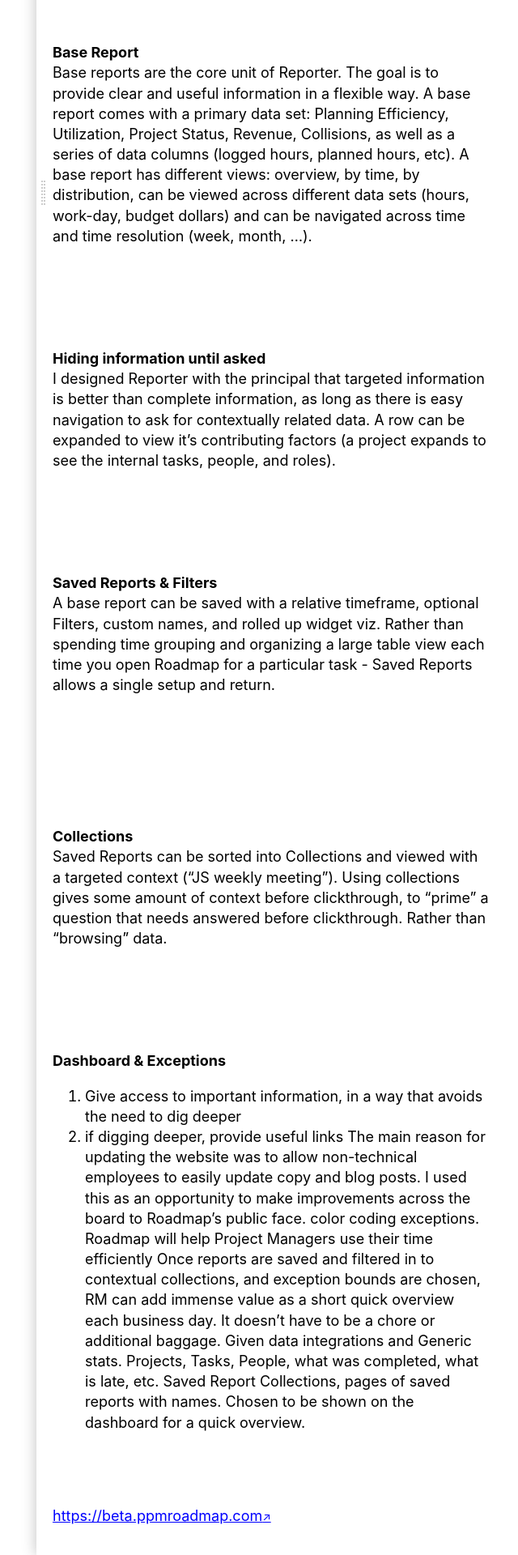
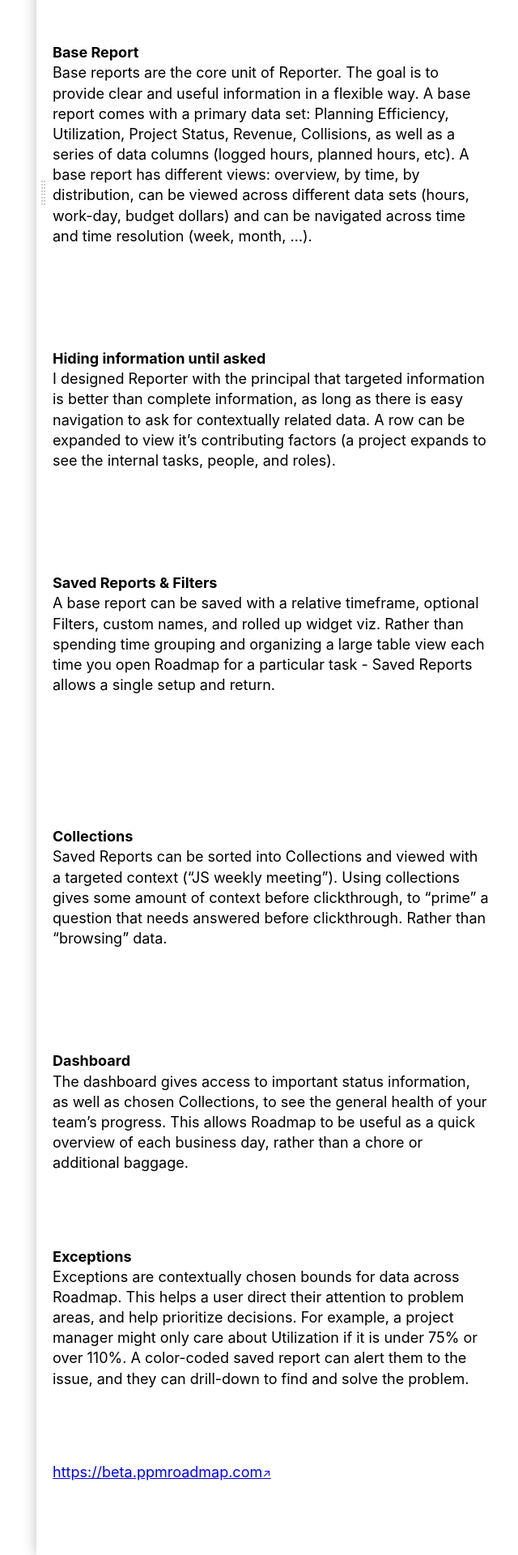
Before and after one commit to trevorsee/2017-website-archive, a Jekyll site: the page built from _projects/roadmap-reporter.markdown, in a window 1280 px wide. Shown: the part 1445-3365 px from the top of the page at 81% size, without its empty margins (329-969 px from the left). Built offline with Jekyll 4.4.1, drawn with Linux system fonts in a browser that asks for light colours.

Commit message:
add content, reporter

```diff
--- a/_projects/roadmap-reporter.markdown
+++ b/_projects/roadmap-reporter.markdown
@@ -94,14 +94,14 @@
 <img ix-path="trevorcarr-dot-info-roadmapreporter11.png"
      sizes="100vw" />
 
-**Dashboard & Exceptions**
+**Dashboard**
 <br>
-1.  Give access to important information, in a way that avoids the need to dig deeper
-2.  if digging deeper, provide useful links
-The main reason for updating the website was to allow non-technical employees to easily update copy and blog posts. I used this as an opportunity to make improvements across the board to Roadmap’s public face.
-color coding exceptions. Roadmap will help Project Managers use their time efficiently
-Once reports are saved and filtered in to contextual collections, and exception bounds are chosen, RM can add immense value as a short quick overview each business day. It doesn't have to be a chore or additional baggage. Given data integrations and
-Generic stats. Projects, Tasks, People, what was completed, what is late, etc. Saved Report Collections, pages of saved reports with names. Chosen to be shown on the dashboard for a quick overview.
+The dashboard gives access to important status information, as well as chosen Collections, to see the general health of your team's progress. This allows Roadmap to be useful as a quick overview of each business day, rather than a chore or additional baggage.
+{: .measure-wide .mt0 .mb5 }
+
+**Exceptions**
+<br>
+Exceptions are contextually chosen bounds for data across Roadmap. This helps a user direct their attention to problem areas, and help prioritize decisions. For example, a project manager might only care about Utilization if it is under 75% or over 110%. A color-coded saved report can alert them to the issue, and they can drill-down to find and solve the problem.
 {: .measure-wide .mt0 .mb5 }
 
 
```
